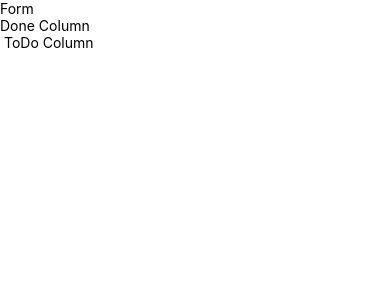
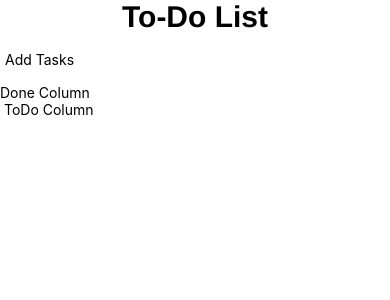
Before and after one commit to MikeJDev/UpNext, a React Native app: screen / in a window 390 px wide. Shown: the top 300 px of the page. Built offline with nearby package versions, Linux system fonts and the light colour scheme; what react-native would draw is missing.

Commit message:
created components and used import statements to remove all errors

```diff
--- a/App.js
+++ b/App.js
@@ -1,4 +1,7 @@
 import React from 'react';
+import {provider} from 'react-redux'
+import {createStore} from 'redux'
+import rootReducer from './redux/reducer/index'
 import {
   SafeAreaView,
   StyleSheet,
@@ -20,6 +23,8 @@ import DoneList from './components/DoneList/index'
 import Form from './components/Form/index'
 import TodoContainer from './components/TodoContainer/index'
 import TodoList from './components/TodoList/index'
+
+// const store = createStore(rootReducer)
 
 const App = () => {
   return (
--- a/components/Form/index.js
+++ b/components/Form/index.js
@@ -6,15 +6,46 @@ import {
   View,
   Text,
   StatusBar,
+  TextInput
 } from 'react-native';
 
 
 class Form extends Component {
+  constructor(props) {
+    super(props);
+    this.state = {text: ''}
+  }
+
+  handleSubmit = text => {
+    this.setState({ text: text})
+  }
+
   render () {
       return (
-          <Text>Form</Text>
+        <View>
+          <Text style={styles.header}>To-Do List</Text>
+          <TextInput
+            style={styles.input}
+            placeholder="Add Tasks"
+            returnKeyType="done"
+            returnKeyLabel="done"
+          ></TextInput>
+        </View>
       )
   }
 }
 
+const styles = StyleSheet.create({
+  header: {
+    textAlign: 'center',
+    fontSize: 30,
+    fontFamily: 'helvetica',
+    fontWeight: '900'
+  },
+  input: {
+    height: 40,
+    margin: 5
+  }
+})
+
 export default Form
--- a/package.json
+++ b/package.json
@@ -11,7 +11,9 @@
   },
   "dependencies": {
     "react": "16.9.0",
-    "react-native": "0.61.3"
+    "react-native": "0.61.3",
+    "react-redux": "^7.1.1",
+    "redux": "^4.0.4"
   },
   "devDependencies": {
     "@babel/core": "7.6.4",
--- /dev/null
+++ b/redux/reducer/index.js
@@ -0,0 +1,21 @@
+import {combineReducers} from 'redux'
+
+const initialState = {
+  Todos: [],
+  Completed: []
+}
+
+
+function rootReducer(state = initialState, action) {
+  switch (action.type) {
+    case ADD_TODO:
+      return Object.assign({}, state, {
+        ...state,
+        Todos: state.Todos.concat(action.payload)
+      });
+    }
+  }
+
+export default combineReducers({
+  TodosReducer: rootReducer,
+})
```
Also changed, not shown: 1 other file (tests, documents, lock files or other folders).
